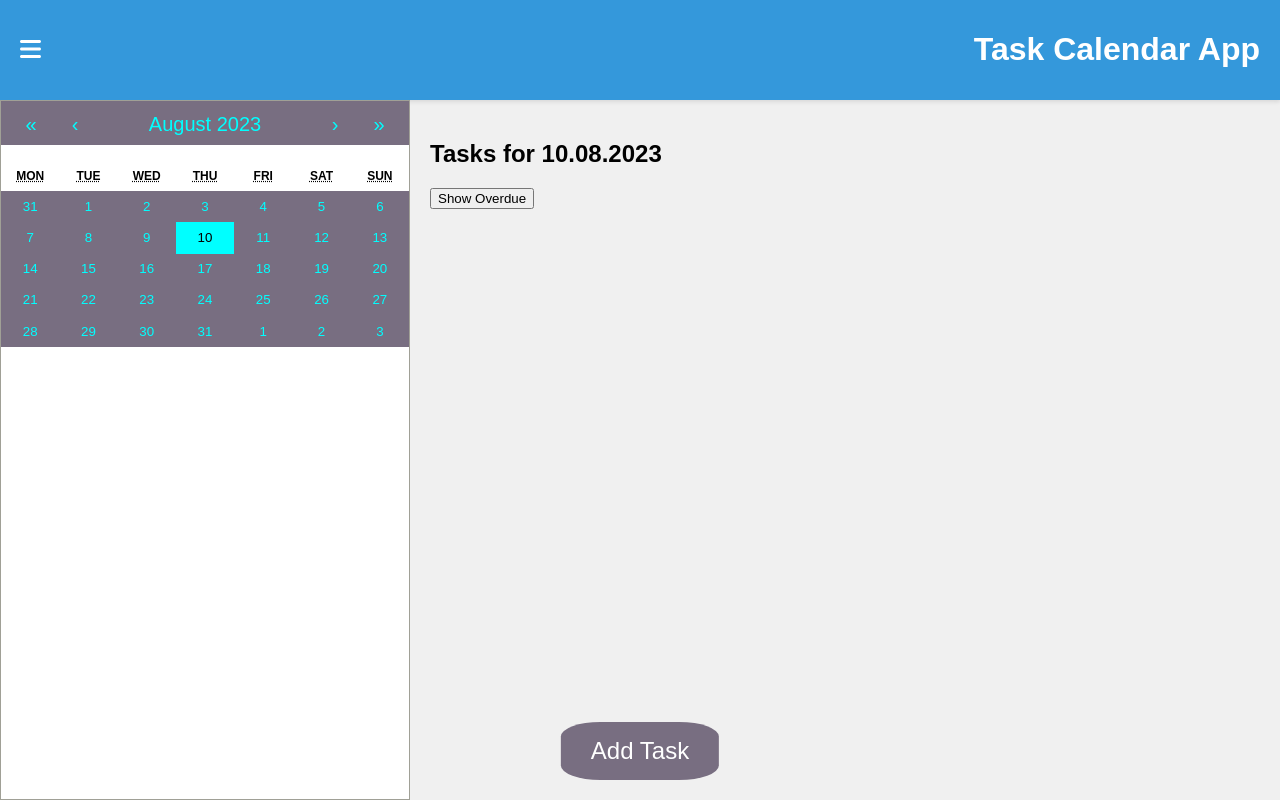
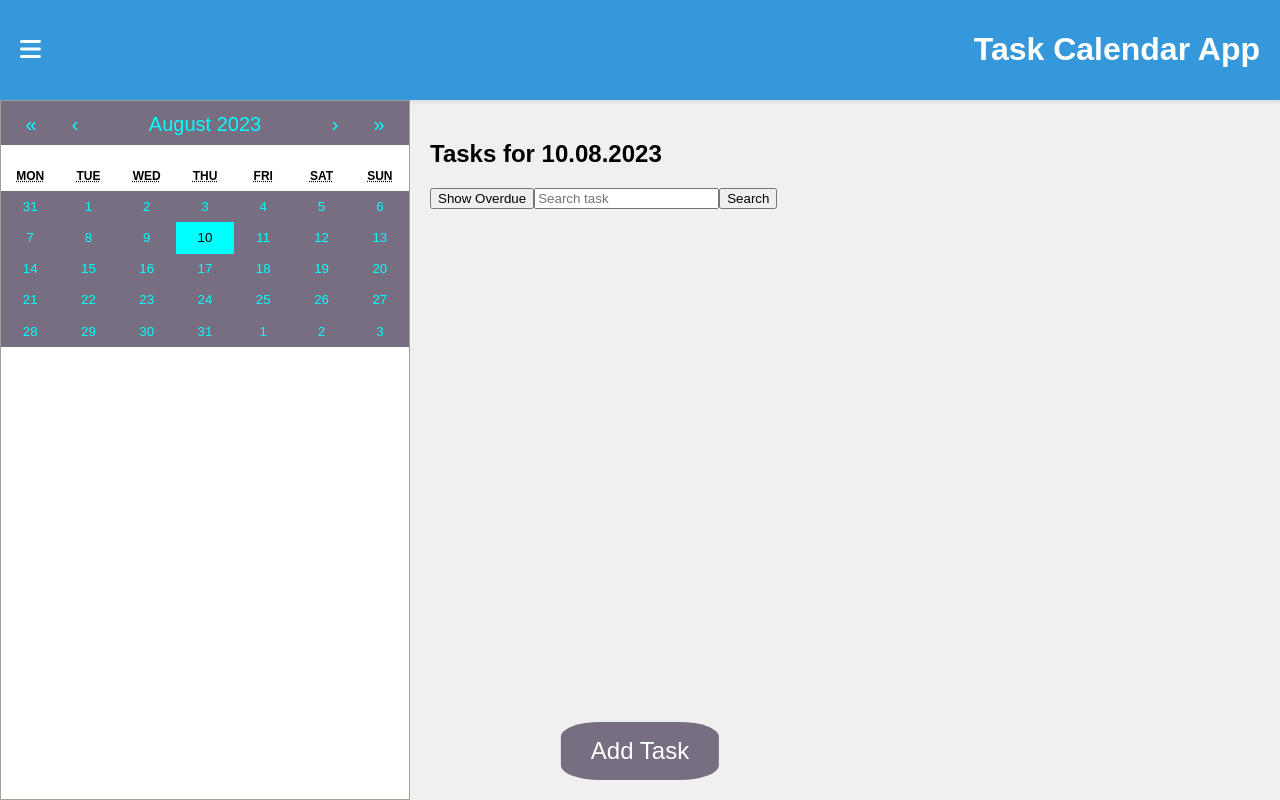
Before and after one commit to AnjiBarik/x-course-task, a React (Create React App) app: page / in a window 1280 px wide. Built offline with nearby package versions, Linux system fonts and the light colour scheme.

Commit message:
addSearchtask

```diff
--- a/src/Tasks.js
+++ b/src/Tasks.js
@@ -7,6 +7,12 @@ function Tasks() {
   const { tasks, selectedDate, addTask } = useTasks();
   const [showAddForm, setShowAddForm] = useState(false);
   const [onlyCurrent, setOnlyCurrent] = useState(true);
+
+  const [searchText, setSearchText] = useState('');
+  const [searchResults, setSearchResults] = useState([]);
+  const [searchMode, setSearchMode] = useState(false);
+
+
 
   const sortTasks = (a, b) => {
     if (a.status === 'quick-note' && b.status !== 'quick-note') {
@@ -88,17 +94,65 @@ function Tasks() {
     setShowAddForm(false);
   };
 
+  const handleSearch = () => {
+    if (searchText) {
+      const results = sortedTasks.filter((task) =>
+        task.title.toLowerCase().includes(searchText.toLowerCase())
+      );
+      setSearchResults(results);
+      setSearchMode(true);
+    } else {
+      setSearchResults([]);
+      setSearchMode(false);
+    }
+  };
+
+  const handleCancelSearch = () => {
+    setSearchText('');
+    setSearchResults([]);
+    setSearchMode(false);
+  };
+
+
   return (
     <div className="tasks">
       <h2>Tasks for {selectedDate}</h2>
+
+
+
       <button className='addtask' onClick={handleAddTaskClick}>Add Task</button>
       <button onClick={() => setOnlyCurrent(!onlyCurrent)}>
         {onlyCurrent ? 'Show Overdue' : 'Show Current'}
       </button>
 
-      {sortedTasks.filter(filterCurrentTasks).map((task) => (
+      {/* <div> */}
+        <input
+          type="text"
+          placeholder="Search task"
+          value={searchText}
+          onChange={(e) => setSearchText(e.target.value)}
+        />
+        <button onClick={handleSearch}>Search</button>
+        {searchMode && (
+          <button onClick={handleCancelSearch}>Cancel Search</button>
+        )}
+      {/* </div> */}
+      {searchMode ? (
+        searchResults.map((task) => (
+          <Task key={task.id} task={task} />
+        ))
+      ) : (
+        sortedTasks.filter(filterCurrentTasks).map((task) => (
+          <Task key={task.id} task={task} />
+        ))
+      )}
+
+
+
+
+      {/* {sortedTasks.filter(filterCurrentTasks).map((task) => (
         <Task key={task.id} task={task} />
-      ))}
+      ))} */}
 
       {showAddForm && (
         <div className="modal">
--- a/src/TasksContext.js
+++ b/src/TasksContext.js
@@ -5,19 +5,51 @@ const TasksContext = createContext();
 
 // Create a provider component for tasks
 export const TasksProvider = ({ children }) => {
-  // State for tasks and next task id
-  const [tasks, setTasks] = useState([]);
-  //const [nextId, setNextId] = useState(1);
-  // Initialize nextId based on existing tasks
-  const [nextId, setNextId] = useState(() => {
-    const storedTasks = JSON.parse(localStorage.getItem('tasks')) || [];
-    // Find the maximum id from existing tasks and add 1
-    const maxId = storedTasks.reduce((max, task) => (task.id > max ? task.id : max), 0);
-    return maxId + 1;
-  });
 
-  // State for selected date
-  const [selectedDate, setSelectedDate] = useState('');
+// State for tasks
+const [tasks, setTasks] = useState([]);
+
+// State for selected date
+const [selectedDate, setSelectedDate] = useState('');
+
+// Function to get the maximum id from local storage or tasks
+const getMaxId = () => {
+  const storedMaxId = localStorage.getItem('maxId');
+  const maxIdFromTasks = tasks.reduce((max, task) => (task.id > max ? task.id : max), 0);
+  return storedMaxId ? Math.max(parseInt(storedMaxId, 10), maxIdFromTasks) : maxIdFromTasks;
+};
+
+// State for next task id
+// const [nextId, setNextId] = useState(getMaxId());
+
+// Function to set the maximum id in local storage
+const setMaxIdInLocalStorage = (maxId) => {
+  localStorage.setItem('maxId', maxId.toString());
+};
+
+// Function to increment and return the next task id
+const getNextId = () => {
+  const maxId = getMaxId();
+  const newId = maxId + 1;
+  setMaxIdInLocalStorage(newId);
+  return newId;
+};
+
+
+
+  // // State for tasks and next task id
+  // const [tasks, setTasks] = useState([]);
+  // //const [nextId, setNextId] = useState(1);
+  // // Initialize nextId based on existing tasks
+  // const [nextId, setNextId] = useState(() => {
+  //   const storedTasks = JSON.parse(localStorage.getItem('tasks')) || [];
+  //   // Find the maximum id from existing tasks and add 1
+  //   const maxId = storedTasks.reduce((max, task) => (task.id > max ? task.id : max), 0);
+  //   return maxId + 1;
+  // });
+
+  // // State for selected date
+  // const [selectedDate, setSelectedDate] = useState('');
 
   // Load tasks from localStorage on component mount
   useEffect(() => {
@@ -32,8 +64,10 @@ export const TasksProvider = ({ children }) => {
 
   // Function to add a task with an incremented id
   const addTask = (newTask) => {
-    setTasks([...tasks, { ...newTask, id: nextId }]);
-    setNextId(nextId + 1);
+    const newId = getNextId();
+    setTasks([...tasks, { ...newTask, id: newId }]);
+   // setTasks([...tasks, { ...newTask, id: nextId }]);
+   // setNextId(nextId + 1);
   };
 
   // Function to update a task by id
```
